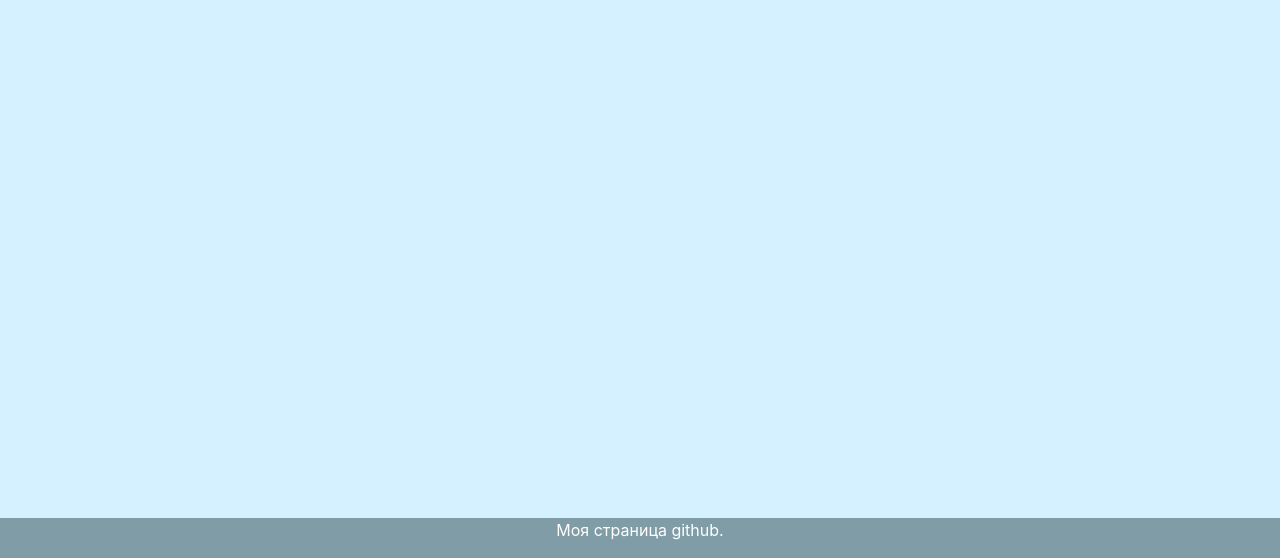
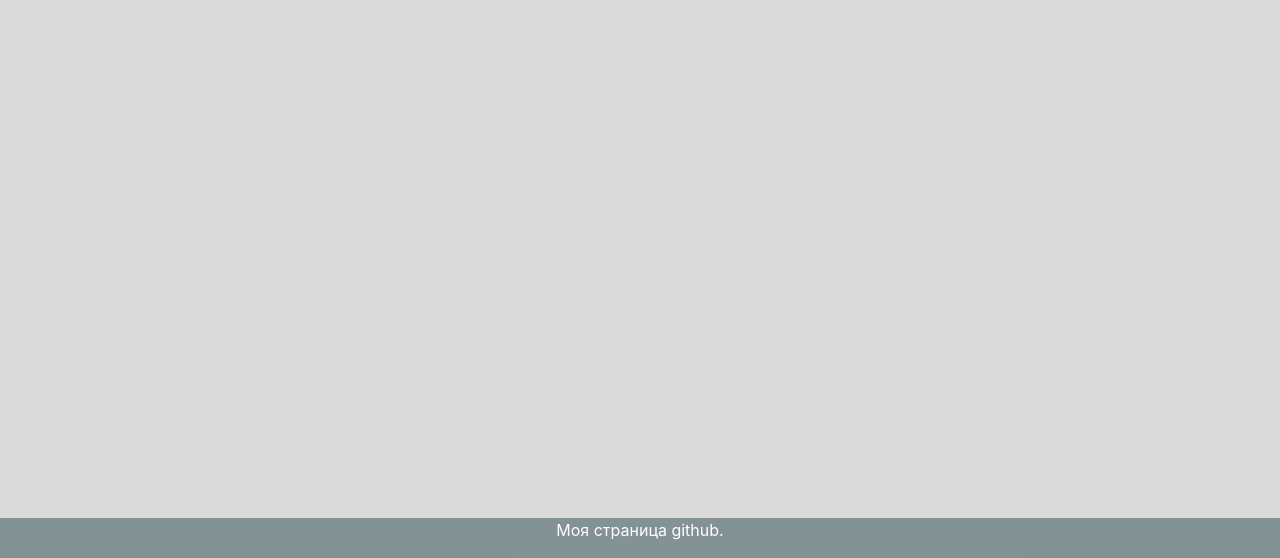
Before and after one commit to LittleLigr/LittleLigr.github.io, a plain HTML site: page index.html in a window 1280 px wide. Shown: the part 242-800 px from the top of the page. Drawn offline with nearby package versions, Linux system fonts and the light colour scheme.

Commit message:
Update index.html

```diff
--- a/index.html
+++ b/index.html
@@ -9,7 +9,7 @@
     <base target="_blank">
 
   </head>
-  <body class="body_style" style="background-color:#d5f0ff;">
+  <body class="body_style" style="background-color:#dadada;">
     <script src="https://code.jquery.com/jquery-3.2.1.slim.min.js" integrity="sha384-KJ3o2DKtIkvYIK3UENzmM7KCkRr/rE9/Qpg6aAZGJwFDMVNA/GpGFF93hXpG5KkN" crossorigin="anonymous"></script>
     <script src="https://cdnjs.cloudflare.com/ajax/libs/popper.js/1.12.9/umd/popper.min.js" integrity="sha384-ApNbgh9B+Y1QKtv3Rn7W3mgPxhU9K/ScQsAP7hUibX39j7fakFPskvXusvfa0b4Q" crossorigin="anonymous"></script>
     <script src="https://maxcdn.bootstrapcdn.com/bootstrap/4.0.0/js/bootstrap.min.js" integrity="sha384-JZR6Spejh4U02d8jOt6vLEHfe/JQGiRRSQQxSfFWpi1MquVdAyjUar5+76PVCmYl" crossorigin="anonymous"></script>
```
